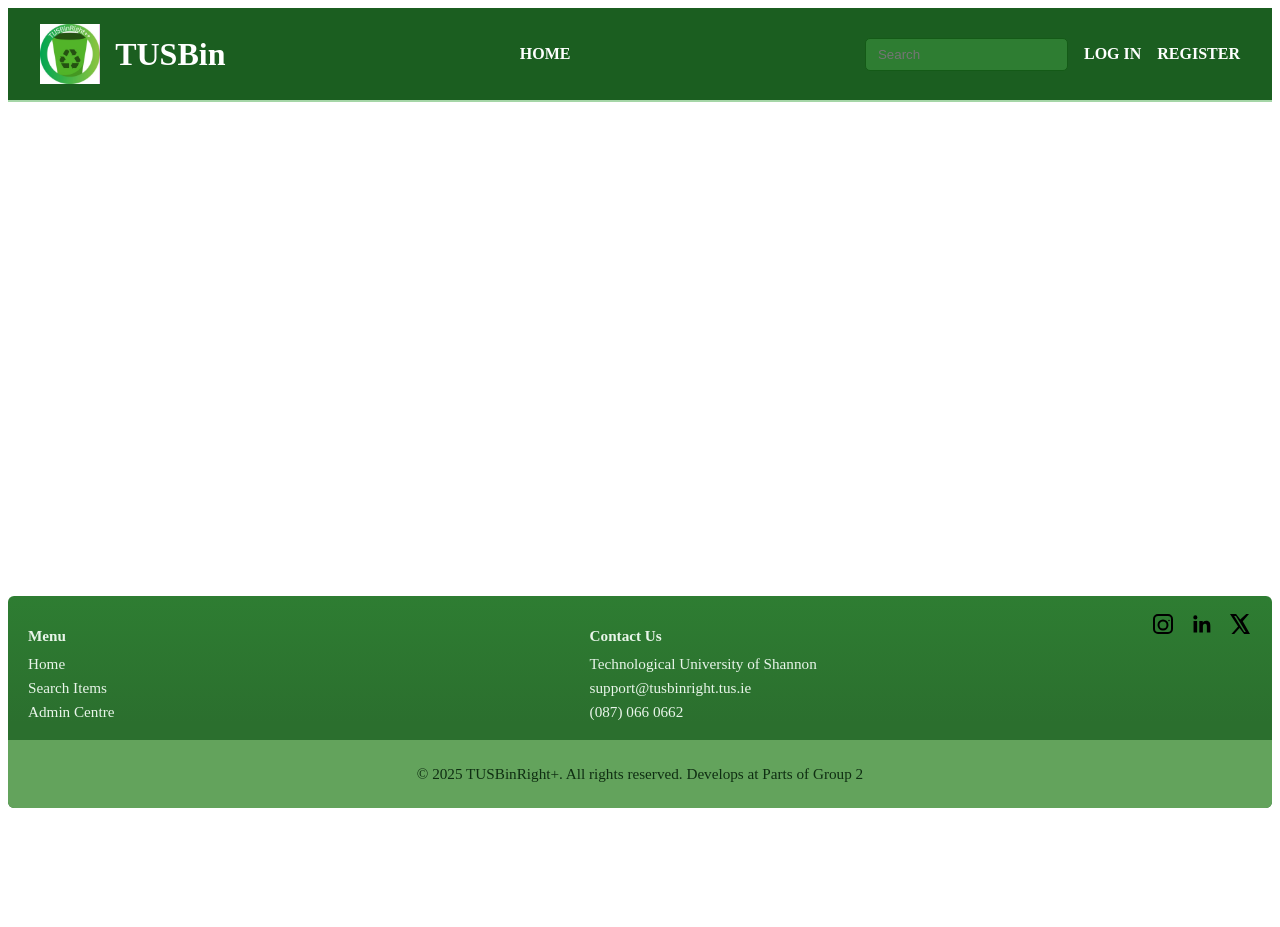
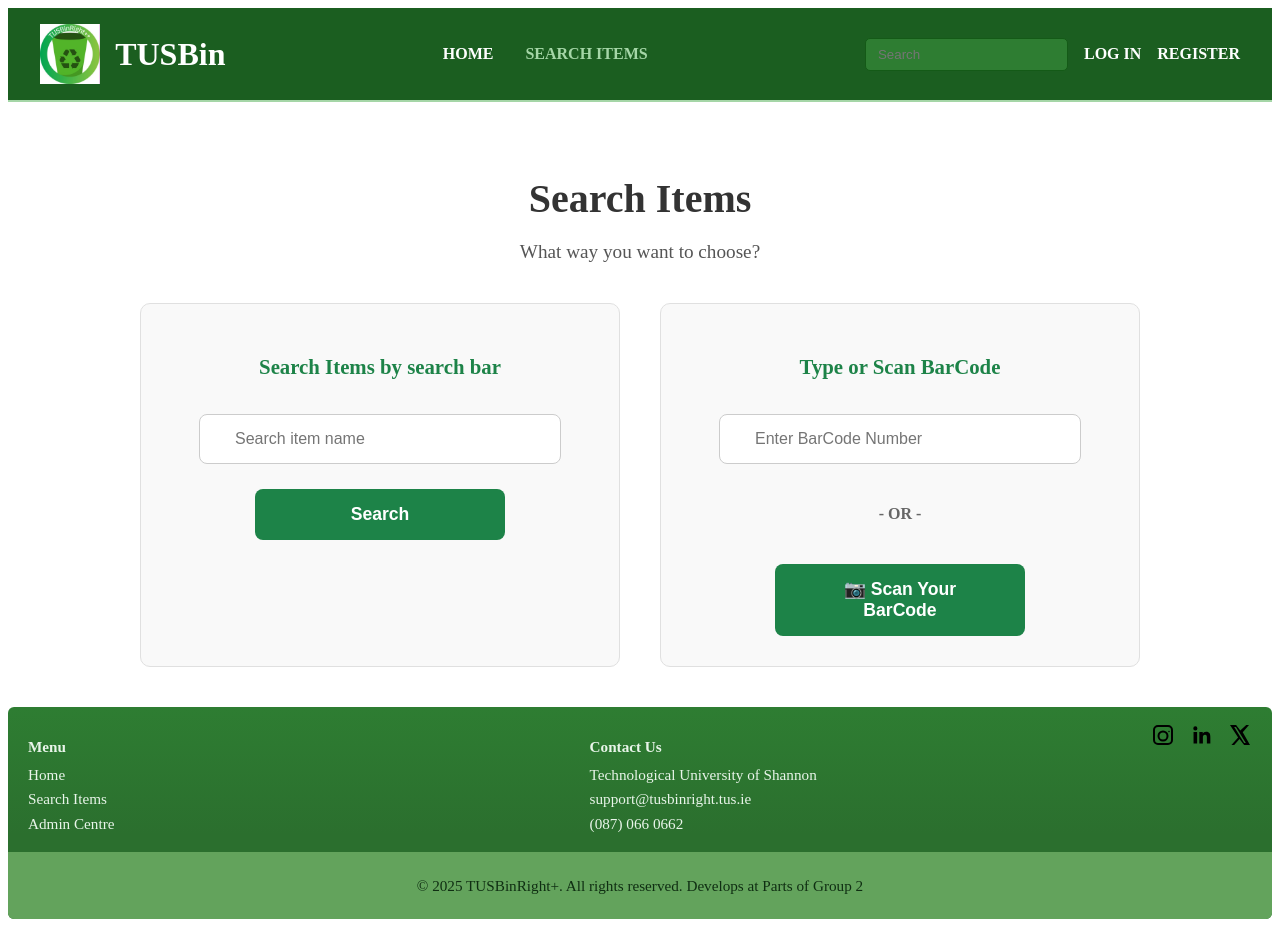
Before and after one commit to kalumfeanebanda/TUSBinGroup2, a Vue app in the folder tusg2frontend/: page /search-items in a window 1280 px wide. Before the commit the page ends 816 px from the top, so only its background shows below. Built offline with nearby package versions, Linux system fonts and the light colour scheme.

Commit message:
Made the searchitems page
Made the searchitems page

```diff
--- a/tusg2frontend/src/components/Header.vue
+++ b/tusg2frontend/src/components/Header.vue
@@ -8,6 +8,7 @@
 
     <nav class="nav-links">
       <router-link to="/" class="nav-link" exact-active-class="active">HOME</router-link>
+      <router-link to="/search-items" class="nav-link" exact-active-class="active">SEARCH ITEMS</router-link>
     </nav>
 
 
@@ -32,6 +33,7 @@
 
     <div class="mobile-menu" v-if="isMobileMenuOpen">
       <router-link to="/" class="nav-link" exact-active-class="active" @click="toggleMobileMenu">HOME</router-link>
+      <router-link to="/search-items" class="nav-link" exact-active-class="active" @click="toggleMobileMenu">SEARCH ITEMS</router-link>
       <router-link to="/login" class="nav-link" exact-active-class="active" @click="toggleMobileMenu">LOG IN</router-link>
       <router-link to="/register" class="nav-link" exact-active-class="active" @click="toggleMobileMenu">REGISTER</router-link>
     </div>
@@ -40,9 +42,11 @@
 
 <script>
 import { useRouter } from "vue-router";
+import SearchItems from "@/pages/SearchItems.vue";
 
 export default {
   name: "NavBar",
+  components: {SearchItems},
   data() {
     return {
       isMobileMenuOpen: false,
--- /dev/null
+++ b/tusg2frontend/src/pages/SearchItems.vue
@@ -0,0 +1,249 @@
+<template>
+  <section class="search-items-page-container">
+    <h1 class="main-title">Search Items</h1>
+    <p class="subtitle">What way you want to choose?</p>
+
+    <div class="search-options-wrapper">
+
+      <div class="search-section text-search-section">
+        <h3 class="section-title">Search Items by search bar</h3>
+
+        <div class="search-input-group">
+          <i class="fas fa-search search-icon-prefix"></i>
+
+          <input
+              type="text"
+              v-model="searchInput"
+              placeholder="Search item name"
+              class="item-search-input"
+              @keypress.enter="performTextSearch"
+          />
+        </div>
+
+        <button @click="performTextSearch" class="search-btn primary-btn">
+          Search
+        </button>
+      </div>
+
+      <div class="search-section barcode-search-section">
+        <h3 class="section-title">Type or Scan BarCode</h3>
+
+        <div class="barcode-input-group">
+          <i class="fas fa-barcode barcode-icon-prefix"></i>
+          <input
+              type="text"
+              v-model="searchInput"
+              placeholder="Enter BarCode Number"
+              class="barcode-input"
+              @keypress.enter="submitBarcode"
+          />
+        </div>
+
+        <p class="or-separator">- OR -</p>
+
+        <button @click="toggleScanner" class="scan-your-barcode-btn primary-btn">
+          📷 Scan Your BarCode
+        </button>
+      </div>
+
+    </div>
+
+    <div v-if="showScanner" class="scanner-area">
+      <BarcodeScanner @scanned="handleScanned" />
+      <button @click="toggleScanner" class="close-btn">Close Scanner</button>
+    </div>
+  </section>
+</template>
+
+<script setup>
+import { ref } from "vue";
+import BarcodeScanner from "@/components/BarcodeScanner.vue";
+
+// Reusing searchInput for both text and barcode number entry for simplicity
+const searchInput = ref("");
+const showScanner = ref(false);
+
+const toggleScanner = () => {
+  showScanner.value = !showScanner.value;
+};
+
+// 🔹 Handles scanned barcode from the scanner
+const handleScanned = (code) => {
+  searchInput.value = code; // fill input with scanned code
+  showScanner.value = false;
+  alert(`Scanned barcode: ${code}`);
+  submitBarcode(); // Auto-submit after scan
+};
+
+// 🔹 Handles product name submission (Text Search)
+const performTextSearch = () => {
+  if (!searchInput.value.trim()) {
+    alert("Please enter an item name to search!");
+    return;
+  }
+  alert(`Searching for product name: ${searchInput.value.trim()}`);
+  searchInput.value = "";
+};
+
+// 🔹 Handles manual barcode number submission
+const submitBarcode = () => {
+  if (!searchInput.value.trim()) {
+    alert("Please enter or scan a barcode first!");
+    return;
+  }
+  // In a real app, you would check if the input is a valid barcode number
+  alert(`Submitted Barcode: ${searchInput.value}`);
+  searchInput.value = "";
+};
+</script>
+
+<style scoped>
+/* ==================================== */
+/* BASE LAYOUT & TEXT */
+/* ==================================== */
+.search-items-page-container {
+  text-align: center;
+  padding: 40px 20px;
+  max-width: 1000px; /* Wider container for the two columns */
+  margin: 0 auto;
+}
+
+.main-title {
+  font-size: 2.5rem;
+  font-weight: bold;
+  color: #333;
+  margin-bottom: 5px;
+}
+
+.subtitle {
+  font-size: 1.2rem;
+  color: #555;
+  margin-bottom: 40px;
+}
+
+.search-options-wrapper {
+  display: flex;
+  justify-content: space-around;
+  gap: 40px;
+  flex-wrap: wrap;
+}
+
+/* Base style for the two main columns */
+.search-section {
+  flex: 1;
+  min-width: 300px;
+  padding: 30px;
+  border: 1px solid #e0e0e0;
+  border-radius: 10px;
+  background-color: #f9f9f9;
+  display: flex;
+  flex-direction: column;
+  align-items: center;
+  gap: 25px;
+}
+
+.section-title {
+  font-size: 1.3rem;
+  font-weight: bold;
+  color: #1d8348; /* Dark green from your original buttons */
+  margin-bottom: 10px;
+}
+
+/* ==================================== */
+/* INPUT STYLES (Shared) */
+/* ==================================== */
+.search-input-group,
+.barcode-input-group {
+  display: flex;
+  align-items: center;
+  width: 100%;
+  max-width: 350px;
+  border: 1px solid #ccc;
+  border-radius: 8px;
+  padding: 5px;
+  background-color: #fff;
+}
+
+.item-search-input,
+.barcode-input {
+  flex-grow: 1;
+  border: none;
+  outline: none;
+  padding: 10px 10px; /* Added internal padding */
+  font-size: 1rem;
+  color: #333;
+}
+
+.search-icon-prefix,
+.barcode-icon-prefix {
+  padding: 0 10px;
+  color: #888;
+  font-size: 1.2rem;
+}
+
+/* ==================================== */
+/* BUTTON STYLES (Unified) */
+/* ==================================== */
+.primary-btn {
+  background-color: #1d8348; /* Submit color */
+  color: white;
+  padding: 15px 30px;
+  border: none;
+  border-radius: 8px;
+  font-size: 1.1rem;
+  font-weight: bold;
+  cursor: pointer;
+  transition: background-color 0.3s ease;
+  width: 80%;
+  max-width: 250px;
+}
+
+.primary-btn:hover {
+  background-color: #145a17; /* Darker green on hover */
+}
+
+.or-separator {
+  font-weight: bold;
+  color: #666;
+}
+
+
+/* ==================================== */
+/* SCANNER AREA (Reused) */
+/* ==================================== */
+.scanner-area {
+  margin-top: 40px;
+  display: flex;
+  flex-direction: column;
+  align-items: center;
+  border: 1px solid #eee;
+  padding: 20px;
+  border-radius: 8px;
+  background-color: #fff;
+}
+
+.close-btn {
+  background-color: #e74c3c;
+  color: white;
+  padding: 10px 20px;
+  border: none;
+  border-radius: 6px;
+  margin-top: 15px;
+  cursor: pointer;
+}
+
+.close-btn:hover {
+  background-color: #d63e2e;
+}
+
+@media (max-width: 768px) {
+  .search-options-wrapper {
+    flex-direction: column;
+    gap: 20px;
+  }
+  .primary-btn {
+    width: 100%;
+    max-width: none;
+  }
+}
+</style>
--- a/tusg2frontend/src/router.js
+++ b/tusg2frontend/src/router.js
@@ -6,14 +6,17 @@ import Login from './pages/UserLogin.vue'
 import Register from './pages/UserRegister.vue'
 import AdminLogin from './pages/AdminLogin.vue'
 import AdminDashboard from './pages/AdminDashboard.vue'
+import SearchItems from './pages/SearchItems.vue'
 
 
 const routes = [
     { path: '/', name: 'home', component: Home },
+
     { path: '/login', name: 'login', component: Login },
     { path: '/register', name: 'register', component: Register },
     { path: '/adminlogin', name: 'adminlogin', component: AdminLogin },
-    { path: '/admindashboard', name: 'admindashboard', component: AdminDashboard }
+    { path: '/admindashboard', name: 'admindashboard', component: AdminDashboard },
+    { path: '/search-items', name: 'search-items', component: SearchItems }
 ]
 
 
```
